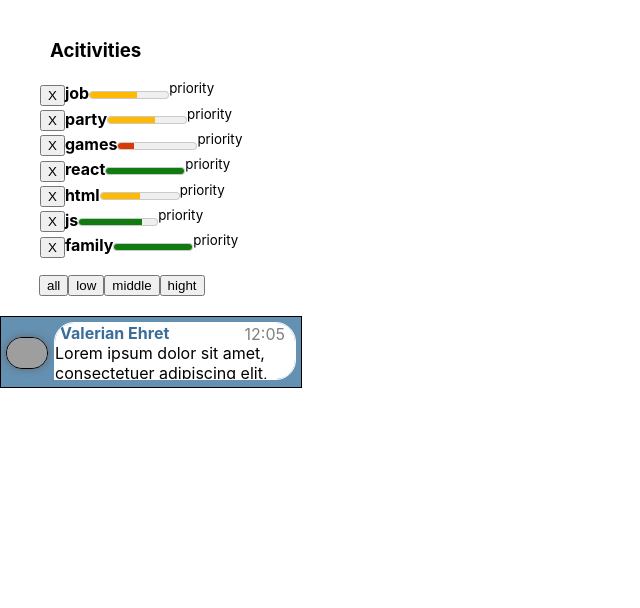
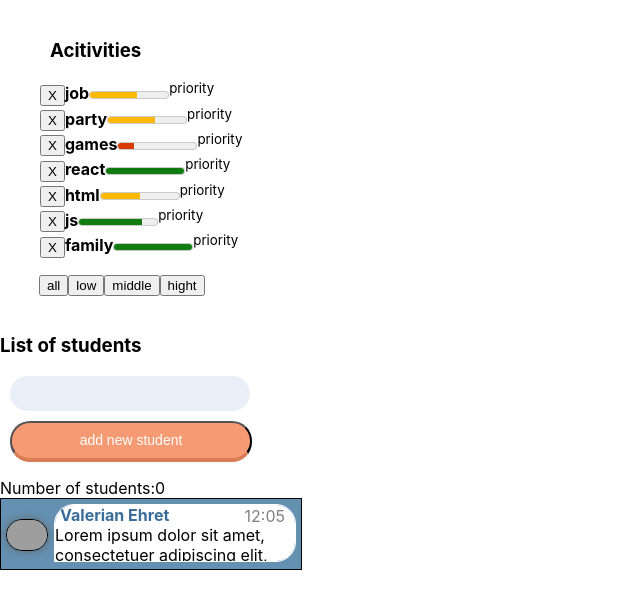
Before and after one commit to valerianEhret/HomeworkByIgnat, a React (Create React App) app: page / in a window 1280 px wide. Shown: the top 608 px of the page, without its empty margins (0-640 px from the left). Built offline with nearby package versions, Linux system fonts and the light colour scheme; grey boxes are pictures that could not be loaded.

Commit message:
add 4 homework

```diff
--- a/package.json
+++ b/package.json
@@ -10,10 +10,12 @@
     "@types/node": "^12.12.46",
     "@types/react": "^16.9.35",
     "@types/react-dom": "^16.9.8",
+    "@types/uuid": "^8.0.0",
     "react": "^16.13.1",
     "react-dom": "^16.13.1",
     "react-scripts": "3.4.1",
-    "typescript": "^3.7.5"
+    "typescript": "^3.7.5",
+    "uuid": "^8.1.0"
   },
   "scripts": {
     "start": "react-scripts start",
--- a/src/App.css
+++ b/src/App.css
@@ -1,4 +1,5 @@
 .App {
+  /*margin: 50px auto 0;*/
   /*text-align: center;*/
   display: grid;
   grid-auto-rows: 2fr 10fr;
--- a/src/App.tsx
+++ b/src/App.tsx
@@ -2,6 +2,9 @@ import React, {useState} from 'react';
 import './App.css';
 import { Message } from "./components/Message";
 import {Activities, TasksType} from "./components/Activities"
+import {v1} from "uuid";
+import {List, NamesType} from "./components/List";
+
 
 export type FilterValuesType = "all" | "low" | "middle" | "hight";
 
@@ -9,24 +12,44 @@ export type FilterValuesType = "all" | "low" | "middle" | "hight";
 
 
 function App() {
-  let messages = [
-    {name: "Valerian Ehret", text: "Hello World!!!", time: "12:05"}
-  ];
+
+    let [names,setNames ] = useState<Array<NamesType>>(
+        []);
+
+
+    function addName(value:string) {
+        let newName = {id:v1(), name: value};
+        let newNames = [newName, ...names];
+        setNames(newNames)
+    }
+
+    function removeNames(id:string) {
+        let filteredNames = names.filter( el => el.id !== id)
+        setNames(filteredNames);
+    }
+
+    function greeting(value:string) {
+        alert("Welcome  " + value + " !!!" )
+    }
+
+
+
+
 
 
   let [activities, setActivity] = useState<Array<TasksType>>([
-    { id: 1, n: "job",scale:6 },
-    { id: 2, n: "party",scale:6 },
-    { id: 3, n: "games", scale:2 },
-    { id: 4, n: "react", scale: 10 },
-    { id: 5, n: "html", scale: 5 },
-    { id: 6, n: "js", scale: 8 },
-    { id: 7, n: "family",scale: 10 },
+    { id: v1(), n: "job",scale:6 },
+    { id: v1(), n: "party",scale:6 },
+    { id: v1(), n: "games", scale:2 },
+    { id: v1(), n: "react", scale: 10 },
+    { id: v1(), n: "html", scale: 5 },
+    { id: v1(), n: "js", scale: 8 },
+    { id: v1(), n: "family",scale: 10 },
   ]);
 
   let [filter, setFiler] = useState<FilterValuesType>("all")
 
-   function removeActivity(id:number) {
+   function removeActivity(id:string) {
      let filteredActivities = activities.filter( a => a.id !== id)
      setActivity(filteredActivities)
    }
@@ -53,10 +76,17 @@ function App() {
       <Activities activities={activitiesForActivities}
                   removeActivity = {removeActivity}
                   changeFilter={changeFilter}
-
       />
      </div>
       <div>
+          <List  names={names}
+                 removeNames={removeNames}
+                 addName={addName}
+                 greeting={greeting}
+          />
+
+
+
         <Message
             name="Valerian Ehret"
                  text="Lorem ipsum dolor sit amet, consectetuer adipiscing elit, sed diem
--- /dev/null
+++ b/src/components/ButtonNya.module.css
@@ -0,0 +1,12 @@
+.buttonNya {
+    display: block;
+    margin: 10px;
+    background: #f69a73;
+    border-bottom: 4px solid #d87d56;
+    color: white;
+    font-size: 14px;
+    border-radius: 20px;
+    line-height: 35px;
+    width: 242px;
+    padding: 0 20px;
+}
--- /dev/null
+++ b/src/components/ButtonNya.tsx
@@ -0,0 +1,17 @@
+import React, {ButtonHTMLAttributes, DetailedHTMLProps, InputHTMLAttributes, useState} from 'react';
+import classes from "./ButtonNya.module.css"
+import {InputNyaPropsType} from "./InputNya";
+
+
+type ButtonNyaPropsType = DetailedHTMLProps<ButtonHTMLAttributes<HTMLButtonElement>, HTMLButtonElement>
+
+
+export function ButtonNya (props: ButtonNyaPropsType) {
+
+
+    return (
+        <>
+           <button className={classes.buttonNya}{...props} >add new student</button>
+        </>
+    );
+};
--- /dev/null
+++ b/src/components/InputNya.module.css
@@ -0,0 +1,18 @@
+.inputNya {
+    display: block;
+    background: #e9eff6;
+    width: 200px;
+    border-radius: 20px;
+    margin: 10px;
+    line-height: 35px;
+    border-width: 0;
+    padding: 0 20px;
+}
+
+.inputNya.error {
+    border:1px solid red;
+}
+
+.errorMessage {
+    color:red;
+}
--- /dev/null
+++ b/src/components/InputNya.tsx
@@ -0,0 +1,16 @@
+import React, {DetailedHTMLProps, InputHTMLAttributes, useState, KeyboardEvent} from 'react';
+import classes from "./InputNya.module.css"
+
+export type InputNyaPropsType = DetailedHTMLProps<InputHTMLAttributes<HTMLInputElement>, HTMLInputElement>
+    & { onEnter?: (e: KeyboardEvent<HTMLInputElement>) => void, error?: string };
+
+export function InputNya(props: InputNyaPropsType) {
+    const {onEnter, error, ...restProps} = props;
+    const style = props.error ? `${classes.inputNya} ${classes.error}` : `${classes.inputNya}`
+    return (
+        <>
+            <input onKeyPress={props.onEnter}   className={style}  {...restProps} type="text"/>
+            <span className={classes.errorMessage}>{error}</span>
+        </>
+    );
+};
--- /dev/null
+++ b/src/components/List.tsx
@@ -0,0 +1,84 @@
+import React, {ChangeEvent, useState, KeyboardEvent} from "react";
+import {InputNya} from "./InputNya";
+import {ButtonNya} from "./ButtonNya";
+
+
+export type NamesType = {
+    id: string
+    name: string
+}
+
+type ListPropsType = {
+    names: Array<NamesType>
+    removeNames: (id: string) => void
+    addName: (value: string) => void
+    greeting: (value: string) => void
+}
+
+export function List(props: ListPropsType) {
+
+    const [value, setValue] = useState("");
+    const [error, setError] = useState<string>("")
+
+
+    const onChangeHandler = (e:ChangeEvent<HTMLInputElement>) => {
+        setValue(e.currentTarget.value)
+        setError("")
+
+    }
+
+    const onClickHandler = () => {
+        if (value.trim() !== "") {
+            props.addName(value)
+            setValue("")
+            props.greeting(value)
+        } else {
+            setError("Title is requaried")
+        }
+    }
+
+    const onEnter = (e: KeyboardEvent<HTMLInputElement>) => {
+
+        if (value.trim() !== "") {
+            if (e.charCode === 13) {
+                props.addName(value);
+                setValue("");
+            }
+        } else {
+            setError("Title is requaried")
+        }
+    }
+
+    return (
+        <div>
+            <div>
+                <h3>List of students</h3>
+            </div>
+            <div>
+                <InputNya type="text"
+                          value={value}
+                          onChange={onChangeHandler}
+                          error={error}
+                          onEnter={onEnter}
+                />
+                <ButtonNya onClick={onClickHandler}/>
+            </div>
+            <div>
+                <ul>{props.names.map(el =>
+                    <li key={el.id}>
+                        <button onClick={() => {
+                            props.removeNames(el.id)
+                        }}>
+                            kick
+                        </button>
+                        {el.name}
+                    </li>)}
+                </ul>
+            </div>
+            <div>
+                <span>Number of students:{props.names.length}</span>
+            </div>
+        </div>
+
+    )
+}
```
Also changed, not shown: src/components/Activities.tsx (+3 -6 lines), src/components/List.module.css (added), 1 other file (tests, documents, lock files or other folders).
